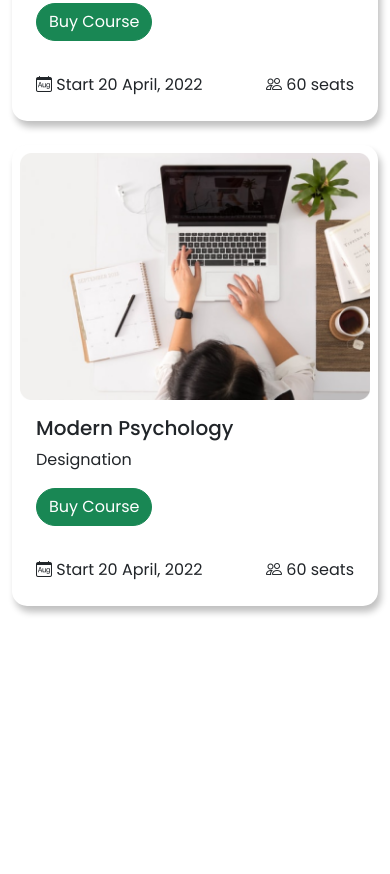
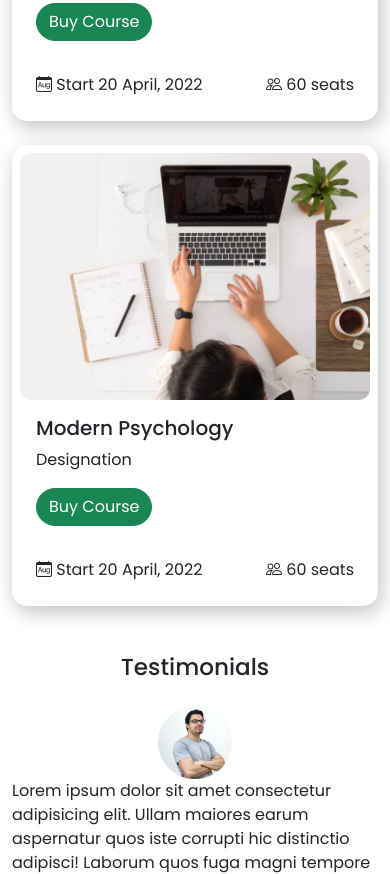
Before and after one commit to siamislam1603/E-School, a plain HTML site: page index.html in a window 390 px wide. Shown: the part 2052-2926 px from the top of the page. Before the commit the page ends 2706 px from the top, so only its background shows below. Drawn offline with nearby package versions, Linux system fonts and the light colour scheme.

Commit message:
Added Testimonial section

```diff
--- a/CSS/style.css
+++ b/CSS/style.css
@@ -42,5 +42,21 @@ body{
 .card{
     border: none;
     border-radius: 15px;
-    box-shadow: 3px 6px 7px rgb(192, 192, 192);
+    box-shadow: 3px 6px 20px rgb(192, 192, 192);
 }
+.man-img{
+    max-width: 50%;
+    background-position: center;
+    background-size: cover;
+    margin: 0px auto;
+    display: inherit;
+    margin-right: 0px;
+}
+@media(max-width: 767.98px){
+    .man-img{
+        max-width: 20%;
+        background-position: center;
+        background-size: cover;
+        margin: 0px auto;
+    }
+}
--- a/index.html
+++ b/index.html
@@ -200,6 +200,17 @@
         </div>
       </div>
     </div>
+    <div class="container my-5" id="others">
+      <h3 class="text-center mb-4">Testimonials</h3>
+      <div class="row">
+        <div class="col-md-4">
+          <img src="images/Photos/Man.png" class="man-img" alt="">
+        </div>
+        <div class="col-md-8 d-flex align-items-center">
+          <p>Lorem ipsum dolor sit amet consectetur adipisicing elit. Ullam maiores earum aspernatur quos iste corrupti hic distinctio adipisci! Laborum quos fuga magni tempore rem fugiat ducimus quaerat corporis deserunt et.</p>
+        </div>
+      </div>
+    </div>
     <script
       src="https://cdn.jsdelivr.net/npm/@popperjs/core@2.10.2/dist/umd/popper.min.js"
       integrity="sha384-7+zCNj/IqJ95wo16oMtfsKbZ9ccEh31eOz1HGyDuCQ6wgnyJNSYdrPa03rtR1zdB"
```
